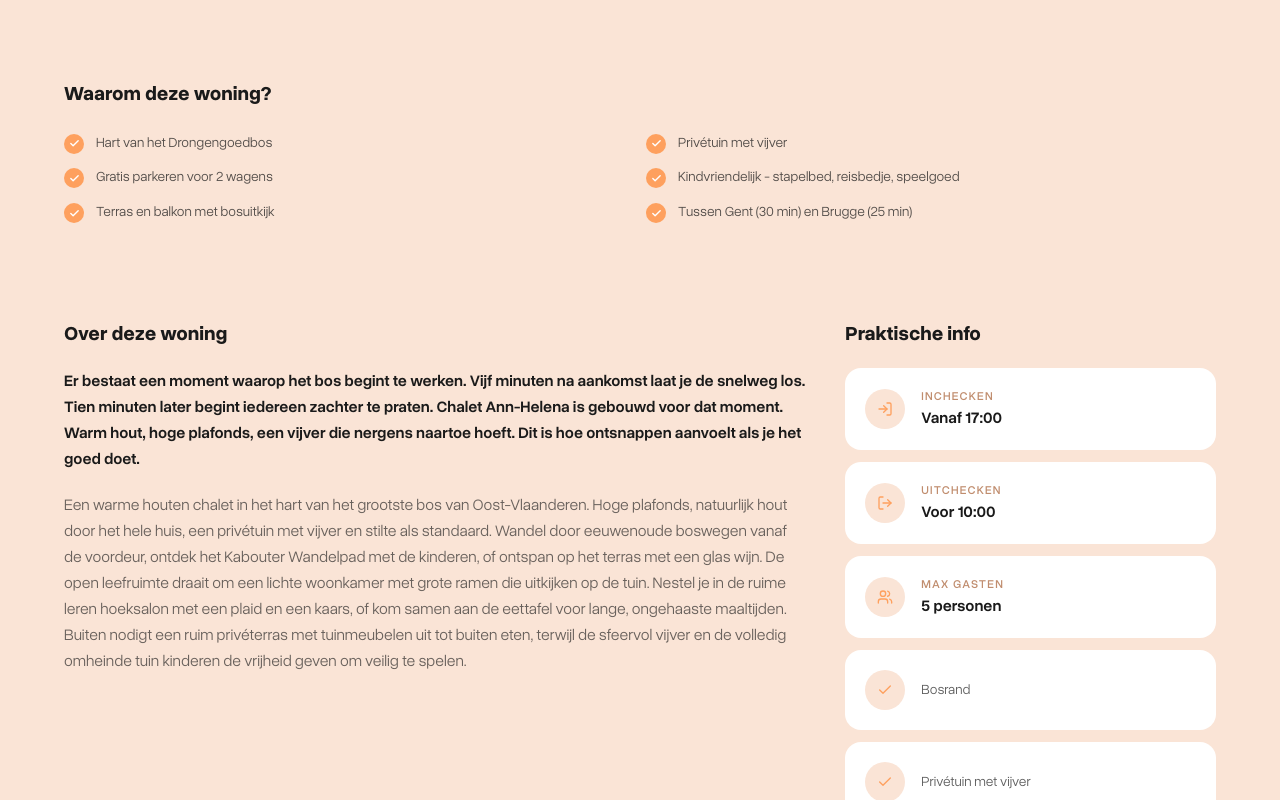
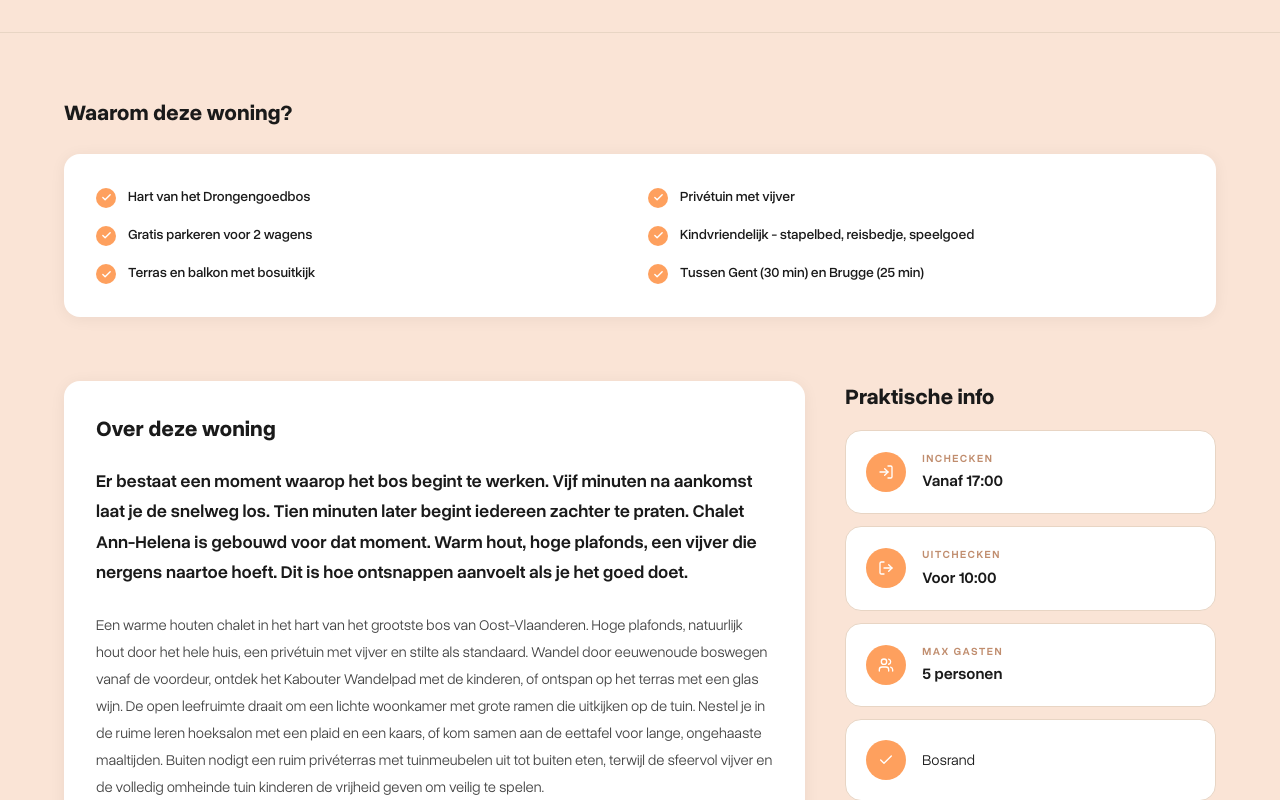
Before and after one commit to MOROWW8793/moroww-web, a Next.js app: page /collectie/ann-helena-ursel in a window 1280 px wide. Shown: the part 1060-1860 px from the top of the page. Built offline with nearby package versions, Linux system fonts and the light colour scheme.

Commit message:
style: improved contrast and readability on woning detail page
Co-Authored-By: Claude Sonnet 4.6 <noreply@anthropic.com>

```diff
--- a/app/(main)/collectie/[id]/page.tsx
+++ b/app/(main)/collectie/[id]/page.tsx
@@ -114,37 +114,54 @@ export default function WoningDetailPage({ params }: Props) {
       </div>
 
       {/* ── 3. HOOGTEPUNTEN ── */}
-      <section className="bg-moroww-blush py-12 px-6 md:px-12 mt-10">
-        <div className="max-w-6xl mx-auto">
-          <h2 className="font-bold text-moroww-black text-xl mb-6">Waarom deze woning?</h2>
-          <div className="grid grid-cols-1 sm:grid-cols-2 gap-3">
+      <section className="px-6 md:px-12 mt-10" style={{ borderTop: '1px solid #E8D5C4' }}>
+        <div className="max-w-6xl mx-auto py-16">
+          <h2 style={{ fontSize: 22, fontWeight: 700, color: '#1A1A1A', marginBottom: 24 }}>Waarom deze woning?</h2>
+          <div
+            className="rounded-2xl p-8"
+            style={{ background: '#FFFFFF', boxShadow: '0 2px 16px rgba(0,0,0,0.06)' }}
+          >
+            <div className="grid grid-cols-1 sm:grid-cols-2 gap-4">
               {woning.hoogtepunten.map((h) => (
                 <div key={h} className="flex items-start gap-3">
-                <div className="w-5 h-5 rounded-full bg-moroww-orange flex items-center justify-center shrink-0 mt-0.5">
+                  <div
+                    className="w-5 h-5 rounded-full flex items-center justify-center shrink-0 mt-0.5"
+                    style={{ background: '#FEA05E' }}
+                  >
                     <Check size={11} className="text-white" strokeWidth={3} />
                   </div>
-                <span className="text-moroww-black/75 text-sm leading-relaxed">{h}</span>
+                  <span style={{ color: '#1A1A1A', fontWeight: 500, fontSize: 14, lineHeight: 1.6 }}>{h}</span>
                 </div>
               ))}
+            </div>
           </div>
         </div>
       </section>
 
       {/* ── 4. BESCHRIJVING ── */}
-      <section className="py-12 px-6 md:px-12">
+      <section className="px-6 md:px-12 pb-16">
         <div className="max-w-6xl mx-auto grid lg:grid-cols-[2fr_1fr] gap-10">
           <div>
-            <h2 className="font-bold text-moroww-black text-xl mb-5">Over deze woning</h2>
-            <p className="font-semibold text-moroww-black leading-relaxed text-base mb-5">
+            <div
+              className="rounded-2xl p-8 mb-6"
+              style={{ background: '#FFFFFF', boxShadow: '0 2px 16px rgba(0,0,0,0.06)' }}
+            >
+              <h2 style={{ fontSize: 22, fontWeight: 700, color: '#1A1A1A', marginBottom: 20 }}>Over deze woning</h2>
+              <p style={{ fontSize: 18, fontWeight: 600, color: '#1A1A1A', lineHeight: 1.7, marginBottom: 24 }}>
                 {woning.introductie}
               </p>
-            <p className="text-moroww-black/65 leading-relaxed text-base whitespace-pre-line">
+              <p style={{ fontSize: 15, color: '#444444', lineHeight: 1.8 }}>
                 {woning.volledigeBeschrijving}
               </p>
+            </div>
+
             {woning.buurt && (
-              <div className="mt-8">
-                <h2 className="font-bold text-moroww-black text-xl mb-5">De buurt</h2>
-                <p className="text-moroww-black/65 leading-relaxed text-base">
+              <div
+                className="rounded-2xl p-8"
+                style={{ background: '#FFFFFF', boxShadow: '0 2px 16px rgba(0,0,0,0.06)' }}
+              >
+                <h2 style={{ fontSize: 22, fontWeight: 700, color: '#1A1A1A', marginBottom: 16 }}>De buurt</h2>
+                <p style={{ fontSize: 15, color: '#444444', lineHeight: 1.8 }}>
                   {woning.buurt}
                 </p>
               </div>
@@ -153,41 +170,33 @@ export default function WoningDetailPage({ params }: Props) {
 
           {/* ── 5. PRAKTISCH ── */}
           <div>
-            <h2 className="font-bold text-moroww-black text-xl mb-5">Praktische info</h2>
+            <h2 style={{ fontSize: 22, fontWeight: 700, color: '#1A1A1A', marginBottom: 16 }}>Praktische info</h2>
             <div className="space-y-3">
-              <div className="bg-white rounded-2xl p-5 flex items-center gap-4">
-                <div className="w-10 h-10 rounded-full bg-moroww-blush flex items-center justify-center shrink-0">
-                  <LogIn size={16} className="text-moroww-orange" />
+              {[
+                { icon: <LogIn size={16} style={{ color: '#fff' }} />, label: 'Inchecken', value: `Vanaf ${woning.inCheckin}` },
+                { icon: <LogOut size={16} style={{ color: '#fff' }} />, label: 'Uitchecken', value: `Voor ${woning.uitCheckin}` },
+                { icon: <Users size={16} style={{ color: '#fff' }} />, label: 'Max gasten', value: `${woning.maxGasten} personen` },
+              ].map(({ icon, label, value }) => (
+                <div key={label} className="flex items-center gap-4 rounded-2xl p-5"
+                  style={{ background: '#FFFFFF', border: '1px solid #E8D5C4' }}>
+                  <div className="w-10 h-10 rounded-full flex items-center justify-center shrink-0"
+                    style={{ background: '#FEA05E' }}>
+                    {icon}
                   </div>
                   <div>
-                  <p className="text-xs text-[#C08D6E] uppercase tracking-widest font-medium mb-0.5">Inchecken</p>
-                  <p className="font-semibold text-moroww-black">Vanaf {woning.inCheckin}</p>
+                    <p style={{ fontSize: 11, color: '#C08D6E', textTransform: 'uppercase', letterSpacing: 1.5, fontWeight: 600, marginBottom: 2 }}>{label}</p>
+                    <p style={{ fontSize: 16, color: '#1A1A1A', fontWeight: 600 }}>{value}</p>
                   </div>
                 </div>
-              <div className="bg-white rounded-2xl p-5 flex items-center gap-4">
-                <div className="w-10 h-10 rounded-full bg-moroww-blush flex items-center justify-center shrink-0">
-                  <LogOut size={16} className="text-moroww-orange" />
+              ))}
+              {woning.tags.map((tag) => (
+                <div key={tag} className="flex items-center gap-4 rounded-2xl p-5"
+                  style={{ background: '#FFFFFF', border: '1px solid #E8D5C4' }}>
+                  <div className="w-10 h-10 rounded-full flex items-center justify-center shrink-0"
+                    style={{ background: '#FEA05E' }}>
+                    <Check size={16} style={{ color: '#fff' }} />
                   </div>
-                <div>
-                  <p className="text-xs text-[#C08D6E] uppercase tracking-widest font-medium mb-0.5">Uitchecken</p>
-                  <p className="font-semibold text-moroww-black">Voor {woning.uitCheckin}</p>
-                </div>
-              </div>
-              <div className="bg-white rounded-2xl p-5 flex items-center gap-4">
-                <div className="w-10 h-10 rounded-full bg-moroww-blush flex items-center justify-center shrink-0">
-                  <Users size={16} className="text-moroww-orange" />
-                </div>
-                <div>
-                  <p className="text-xs text-[#C08D6E] uppercase tracking-widest font-medium mb-0.5">Max gasten</p>
-                  <p className="font-semibold text-moroww-black">{woning.maxGasten} personen</p>
-                </div>
-              </div>
-              {woning.tags.map((tag) => (
-                <div key={tag} className="bg-white rounded-2xl p-5 flex items-center gap-4">
-                  <div className="w-10 h-10 rounded-full bg-moroww-blush flex items-center justify-center shrink-0">
-                    <Check size={16} className="text-moroww-orange" />
-                  </div>
-                  <p className="text-sm text-moroww-black/70">{tag}</p>
+                  <p style={{ fontSize: 15, color: '#1A1A1A' }}>{tag}</p>
                 </div>
               ))}
             </div>
```
Lines whose indentation alone changed are shown as unchanged.
